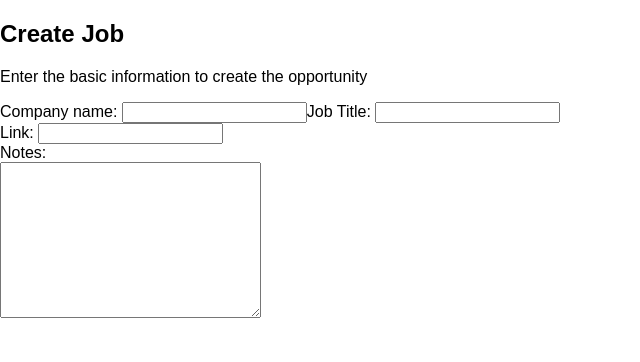
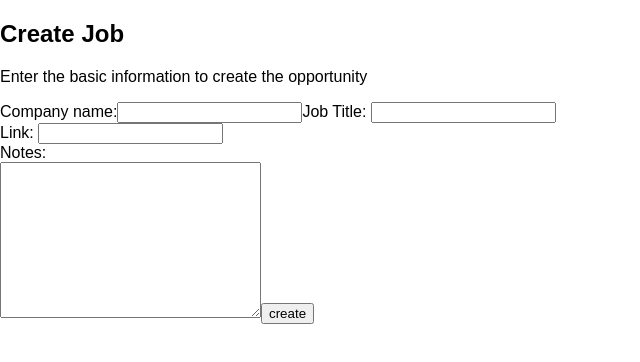
Before and after one commit to vinnieking06/job-search, a React app: page /createjob in a window 1280 px wide. Shown: the top 362 px of the page, without its empty margins (0-640 px from the left). Built offline with nearby package versions, Linux system fonts and the light colour scheme.

Commit message:
create todo form set up and connected with api endpont for posting

```diff
--- a/src/CreateJob.js
+++ b/src/CreateJob.js
@@ -1,16 +1,51 @@
 import React from 'react';
+import axios from 'axios';
 
 class CreateJob extends React.Component {
+    constructor(props) {
+        super(props);
+        this.state = {company: '', job: '', link: '', notes: '',};
+
+        this.handleCompany = this.handleCompany.bind(this);
+        this.handleJob = this.handleJob.bind(this);
+        this.handleLink = this.handleLink.bind(this);
+        this.handleNotes = this.handleNotes.bind(this);
+        this.handleSubmit = this.handleSubmit.bind(this);
+    }
+
+    handleCompany(event) {
+        this.setState({company: event.target.value});
+    }
+    handleJob(event) {
+        this.setState({job: event.target.value});
+    }
+    handleLink(event) {
+        this.setState({link: event.target.value});
+    }
+    handleNotes(event) {
+        this.setState({notes: event.target.value});
+    }
+
+    handleSubmit(event) {
+        axios.post('http://localhost:3000/jobs', this.state)
+        .then(function(response){
+            console.log('saved successfully')
+        });
+    }
   render() {
+
     return (
         <div className="createJob">
             <h2>Create Job</h2>
             <p>Enter the basic information to create the opportunity</p>
             <div>
-                Company name: <input type="text"/>
-                Job Title: <input type="text"/> <br/>
-                Link: <input type="text"/> <br/>
-                Notes:<br/> <textarea name="" id="" cols="30" rows="10"></textarea>
+                <form onSubmit={this.handleSubmit}>
+                    Company name:<input type="text" value={this.state.value} onChange={this.handleCompany} />
+                    Job Title: <input type="text" value={this.state.value} onChange={this.handleJob} /> <br/>
+                    Link: <input type="text" value={this.state.value} onChange={this.handleLink} /> <br/>
+                    Notes:<br/> <textarea value={this.state.value} onChange={this.handleNotes}  name="" id="" cols="30" rows="10"></textarea>
+                    <button type="submit" >create</button>
+                </form>
             </div>
         </div>
     )
--- a/src/Info.js
+++ b/src/Info.js
@@ -5,6 +5,7 @@ const Info = (props) => {
             <h4>Company: {props.job.company} </h4>
             <h4>Job Title: {props.job.job}</h4>
             <p>Link to posting: {props.job.link}</p>
+            <p>Notes: {props.job.notes}</p>
             <button>Log Activity</button>
             <button>Set Follow Up</button>
         </div>
--- a/src/JobList.js
+++ b/src/JobList.js
@@ -27,12 +27,14 @@ class JobList extends React.Component {
         })
         return (
             <div className="job-list">
+                <Link to='/createjob'>
+                <button>Create New Job</button>
+               </Link> <h1>Job View</h1>
                 <h2>Job List</h2>
                 <h3>Create New Job</h3>
                 <ul>
                     {jobList}
                 </ul>
-
             </div>
         )
     }
--- a/src/index.js
+++ b/src/index.js
@@ -14,7 +14,6 @@ const Root = () => {
         <Route exact path="/" component={App} />
         <Route path ="/job/:id" component={Job} />
         <Route exact path="/createjob" component={CreateJob} />
-
       </div>
     </BrowserRouter>
   )
```
Also changed, not shown: 2 other files (tests, documents, lock files or other folders).
